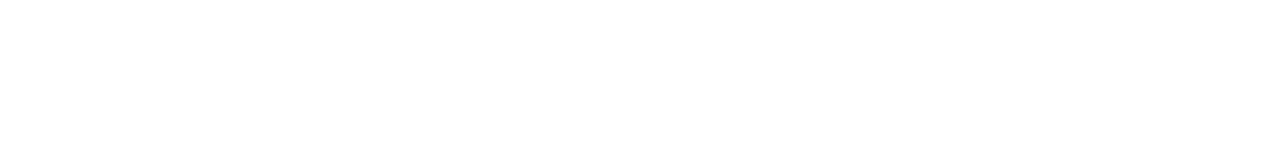
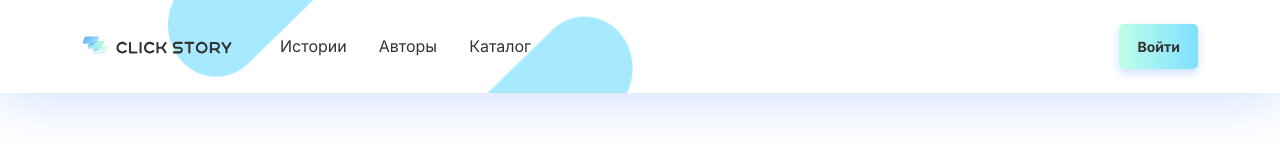
Before and after one commit to JurayevAkobir/click-story-practice, a plain HTML site: page index.html in a window 1280 px wide. Drawn offline with Linux system fonts and the light colour scheme.

Commit message:
header section finished

```diff
--- a/css/style.css
+++ b/css/style.css
@@ -1,3 +1,9 @@
+/* colors */
+:root {
+    --dark-grey: #333;
+    --gradient: linear-gradient(90deg, #BEFFE8 0%, #80E0FF 100%);
+}
+
 /* Core style */
 html {
 	box-sizing: border-box;
@@ -54,4 +60,67 @@ a:focus {
 	overflow: hidden;
 }
 
+.navbar,
+.navbar-expand-lg {
+    padding-top: 0;
+    padding-bottom: 0;
+}
+
+.navbar-brand {
+    padding-top: 0;
+    padding-bottom: 0;
+    padding-right: 0;
+}
+
+.btn {
+    padding: 12px 18px;
+    border-radius: 5px;
+    background: var(--gradient);
+    border: none;
+    box-shadow: 0px 4px 10px 0px #CEE0FF;
+    color: var(--dark-grey);
+    font-size: 14px;
+    font-weight: 700;
+}
+
+.btn:hover {
+    background: linear-gradient(90deg,  #80E0FF 0%,  #BEFFE8 100%);
+}
+
+
 /* header */
+
+.header {
+    position: fixed;
+    width: 100%;
+    top: 0;
+    background-image: url(../images/header-bg.png);
+    background-repeat: no-repeat;
+    background-position: bottom;
+    background-size: 98% 100%;
+    background-position: -16px 0px;
+    padding: 24px 0;
+    box-shadow: 0px 7px 50px 5px #D7E4FF;
+}
+
+.header .navbar-expand-lg .navbar-nav .nav-link {
+    padding: 0;
+    margin-left: 32px;
+    color: var(--dark-grey);
+    font-size: 16px;
+    line-height: 140%;
+}
+
+/* media query start */
+@media (min-width:1440px) {
+    .container,
+    .container-lg,
+    .container-md,
+    .container-sm,
+    .container-xl,
+    .container-xxl{
+        max-width: 1170px;
+        padding-left: 0;
+        padding-right: 0;
+    }
+}
--- a/index.html
+++ b/index.html
@@ -21,7 +21,32 @@
 
         <!-- header -->
         <header class="header">
-
+            <nav class="navbar navbar-expand-lg">
+                <div class="container">
+                  <a class="navbar-brand" href="#!">
+                    <img src="images/icons/logo.svg" alt="logo">
+                  </a>
+                  <button class="navbar-toggler" type="button" data-bs-toggle="collapse" data-bs-target="#navbarSupportedContent" aria-controls="navbarSupportedContent" aria-expanded="false" aria-label="Toggle navigation">
+                    <span class="navbar-toggler-icon"></span>
+                  </button>
+                  <div class="collapse navbar-collapse" id="navbarSupportedContent">
+                    <ul class="navbar-nav me-auto mb-2 mb-lg-0">
+                      <li class="nav-item">
+                        <a class="nav-link" aria-current="page" href="#!">Истории</a>
+                      </li>
+                      <li class="nav-item">
+                        <a class="nav-link" href="#!">Авторы</a>
+                      </li>
+                      <li class="nav-item">
+                        <a class="nav-link" href="#!">Каталог</a>
+                      </li>
+                    </ul>
+                    <form class="d-flex">
+                      <button class="btn" type="button">Войти</button>
+                    </form>
+                  </div>
+                </div>
+              </nav>
         </header>
 
         <!-- main -->
```
Also changed, not shown: images/header-bg.png (added), images/icons/logo.svg (added).
